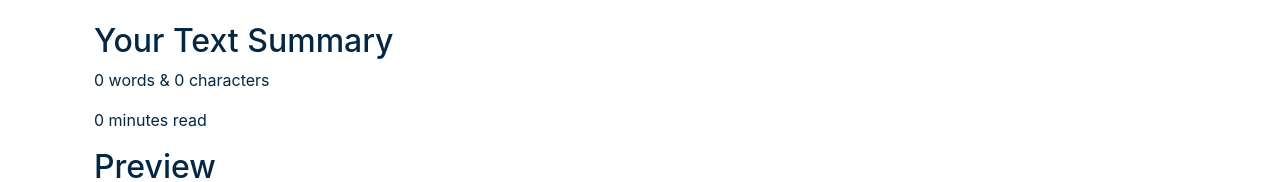
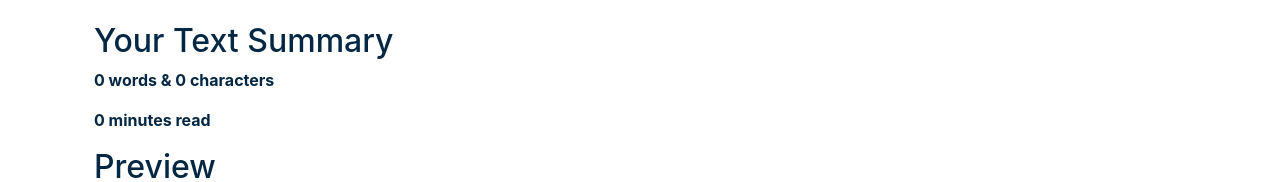
Before and after one commit to ar-dhruv/TextUtility, a React (Create React App) app: page / in a window 1280 px wide. Shown: the part 480-662 px from the top of the page. Built offline with nearby package versions, Linux system fonts and the light colour scheme.

Commit message:
Bugs Fixed

```diff
--- a/src/components/TextForm.js
+++ b/src/components/TextForm.js
@@ -116,19 +116,23 @@ export default function TextForm(props) {
       >
         <h2>Your Text Summary</h2>
         <p>
+          <strong>
             {
               text.split(/\s+/).filter((element) => {
                 return element.length !== 0;
               }).length
             }{" "}
             words & {text.length} characters
+          </strong>
         </p>
         <p>
-          {0.008 *
+          <strong>
+            {Math.ceil(0.008 *
               text.split(" ").filter((element) => {
                 return element.length !== 0;
-            }).length}{" "}
+              }).length)}{" "}
             minutes read
+          </strong>
         </p>
         <h2>Preview</h2>
         <p>{text.length > 0 ? text : "Nothing to Preview"}</p>
```
Lines whose indentation alone changed are shown as unchanged.
